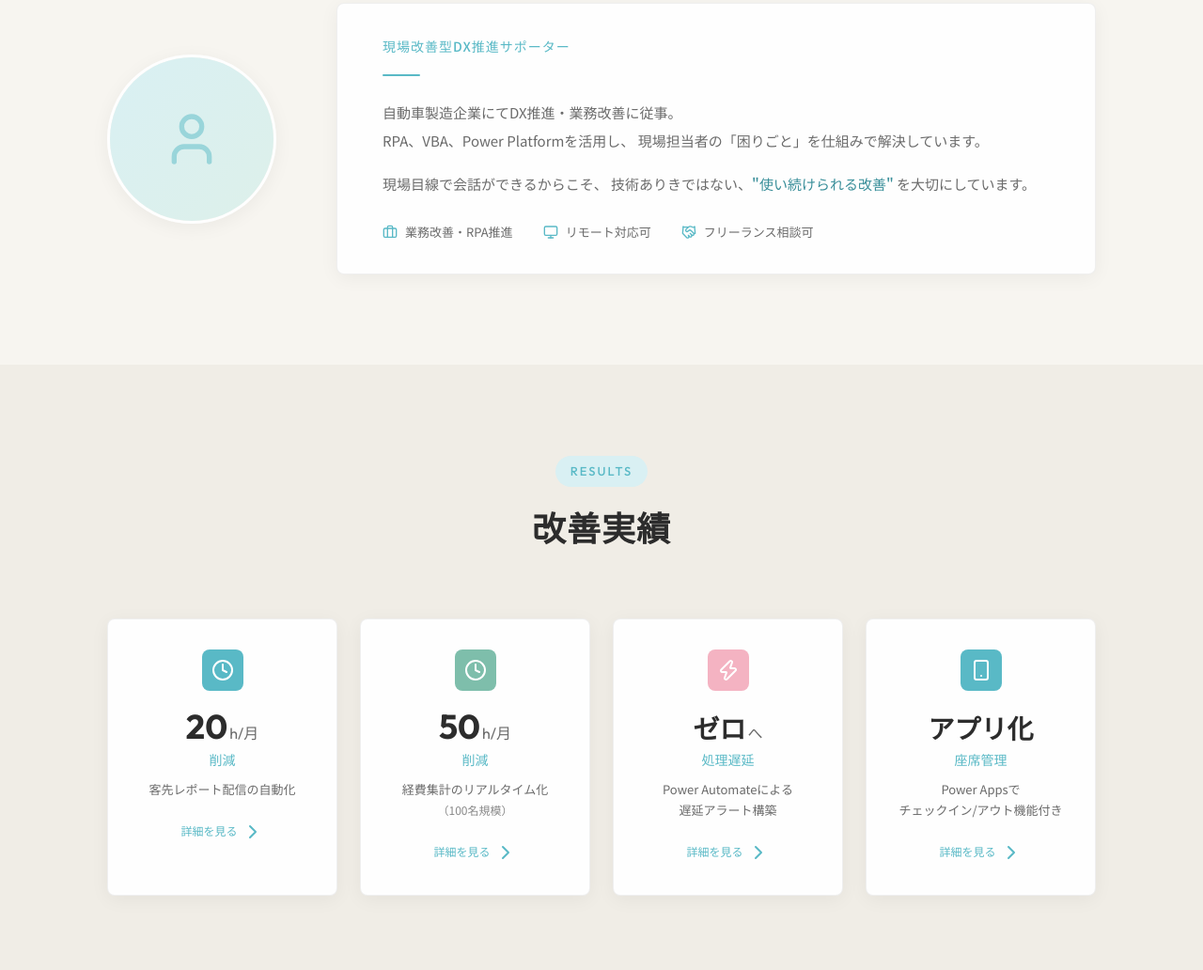
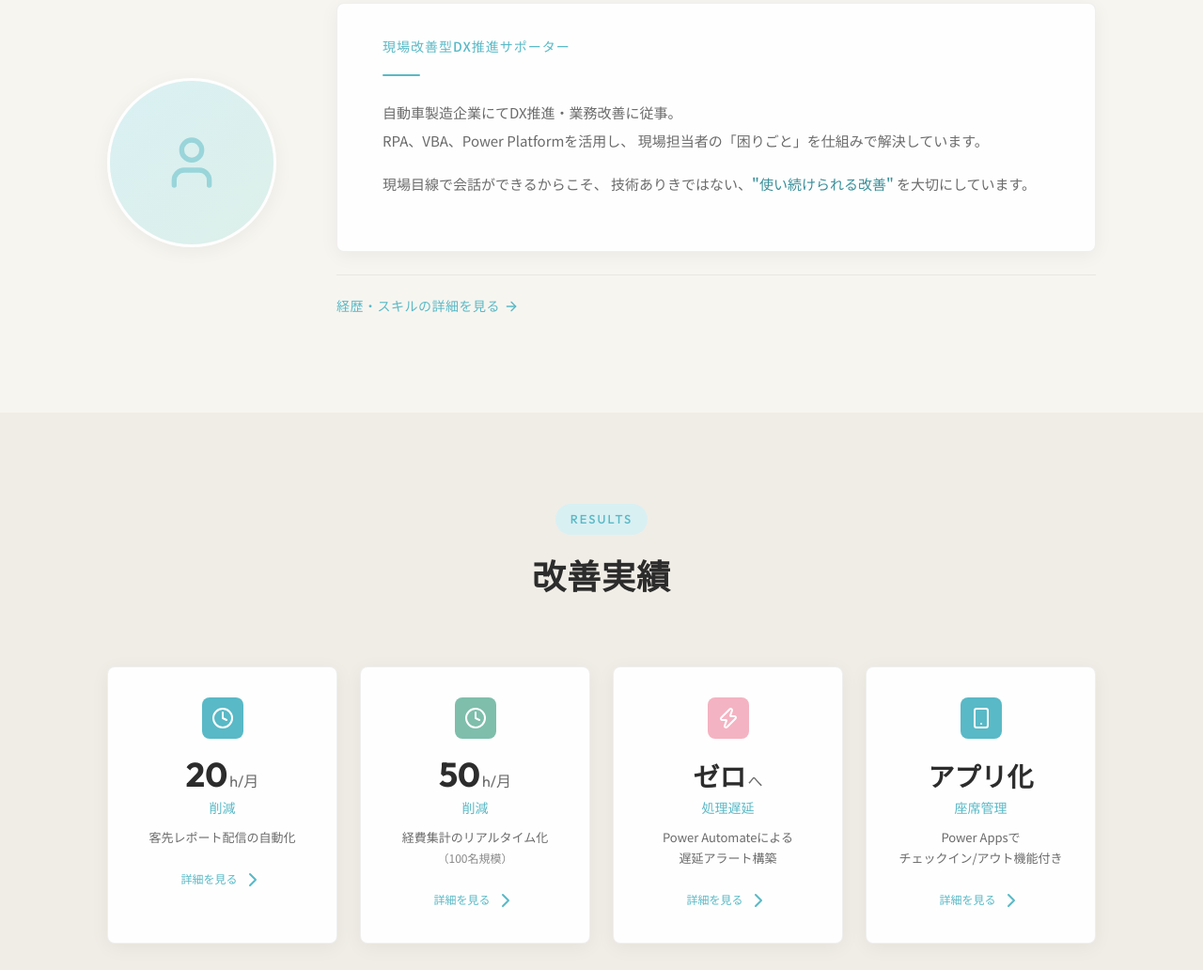
Before and after one commit to emirp107/portfolio, a website built with Vite: page index.html in a window 1280 px wide. Shown: the part 1067-2099 px from the top of the page at 94% size. Built offline with nearby package versions, Linux system fonts and the light colour scheme; a web font is replaced by a local one.

Commit message:
Fix profile navigation text and add detail link to home profile card

```diff
--- a/index.html
+++ b/index.html
@@ -114,23 +114,18 @@
                 現場目線で会話ができるからこそ、
                 技術ありきではない、<strong>"使い続けられる改善"</strong> を大切にしています。
               </p>
-              <div class="profile__details">
-                <div class="profile__detail-item">
-                  <i data-lucide="briefcase" class="profile__detail-icon"></i>
-                  <span>業務改善・RPA推進</span>
-                </div>
-                <div class="profile__detail-item">
-                  <i data-lucide="monitor" class="profile__detail-icon"></i>
-                  <span>リモート対応可</span>
-                </div>
-                <div class="profile__detail-item">
-                  <i data-lucide="handshake" class="profile__detail-icon"></i>
-                  <span>フリーランス相談可</span>
-                </div>
-              </div>
+            </div>
+            <div
+              style="margin-top: var(--space-lg); border-top: 1px solid var(--color-border); padding-top: var(--space-md);">
+              <a href="./profile-detail.html" class="nav__link"
+                style="color: var(--color-shinbashi); display: inline-flex; align-items: center; gap: 4px; font-weight: 500;">
+                経歴・スキルの詳細を見る
+                <i data-lucide="arrow-right" style="width: 16px;"></i>
+              </a>
             </div>
           </div>
         </div>
+      </div>
       </div>
     </section>
 
```
Also changed, not shown: profile-detail.html (+1 -1 lines).
